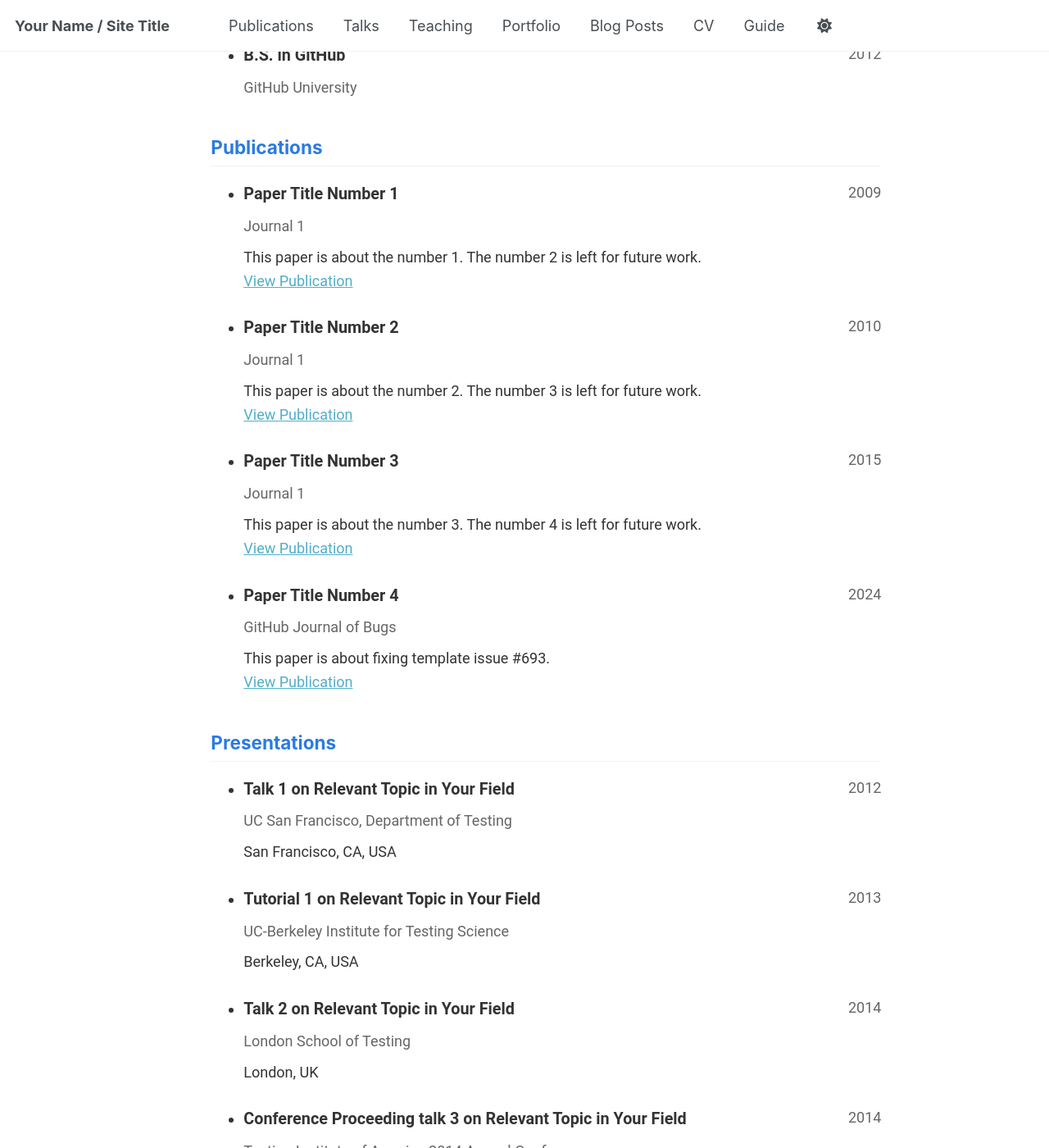
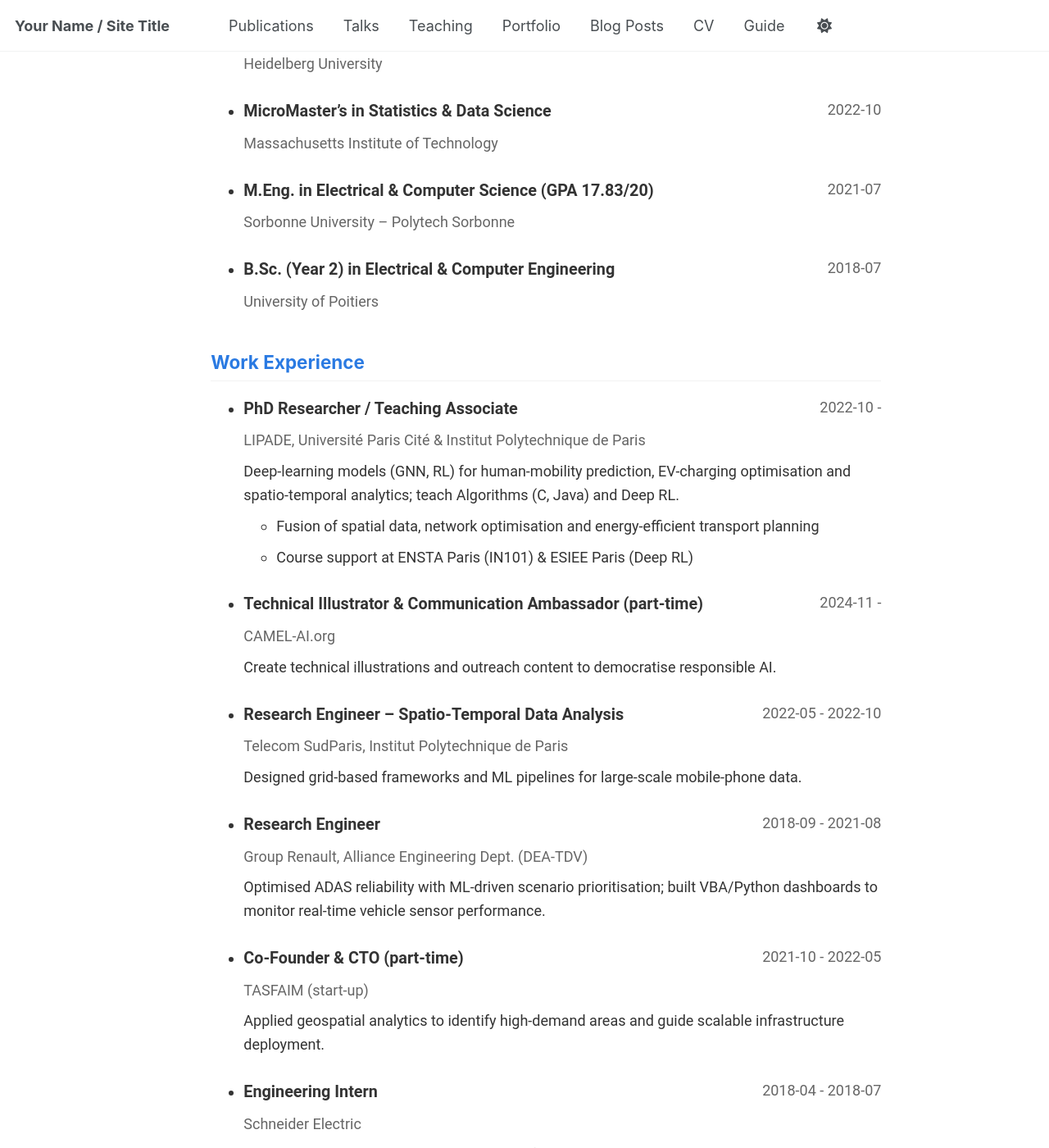
Before and after one commit to MrLIChuan/MrLIChuan.github.io, a Jekyll site: the page built from _pages/cv-json.md, in a window 1280 px wide and 1400 px high, scrolled down 716 px. Shown: the whole window at 82% size. Built offline with Jekyll 4.4.1, drawn with Linux system fonts in a browser that asks for light colours; a script that is not in the unit is left out; some of the changed text lies outside the part shown.

Commit message:
Update cv.json

```diff
--- a/_data/cv.json
+++ b/_data/cv.json
@@ -1,152 +1,221 @@
 {
   "basics": {
-    "name": "Your Sidebar Name",
-    "email": "none@example.org",
-    "phone": "",
-    "website": "https://academicpages.github.io",
-    "summary": "Currently employed at Red Brick University. Short biography for the left-hand sidebar",
+    "name": "Chuan Li",
+    "email": "lichuancotton@gmail.com",
+    "phone": "+33 7 61 47 91 49",
+    "website": "https://mrlichuan.github.io",
+    "summary": "PhD candidate in Computer Science (Sorbonne University & Université Paris Cité) researching large-scale optimisation, human-mobility analytics and geospatial AI; teaching C/C++/Java and deep reinforcement learning.",
     "location": {
-      "address": "",
-      "postalCode": "",
-      "city": "Earth",
-      "countryCode": "US",
-      "region": ""
+      "address": "8 Rue Eric Tabarly",
+      "postalCode": "91300",
+      "city": "Massy",
+      "countryCode": "FR",
+      "region": "Île-de-France"
     },
     "profiles": [
       {
         "network": "Google Scholar",
-        "username": "",
-        "url": "https://scholar.google.com/citations?user=PS_CX0AAAAAJ"
+        "username": "MIaFUvIAAAAJ",
+        "url": "https://scholar.google.fr/citations?user=MIaFUvIAAAAJ"
       },
       {
-        "network": "ORCID",
-        "username": "",
-        "url": "http://orcid.org/yourorcidurl"
+        "network": "LinkedIn",
+        "username": "chuan-li-",
+        "url": "https://www.linkedin.com/in/chuan-li-/"
       },
       {
         "network": "GitHub",
-        "username": "academicpages",
-        "url": "https://github.com/academicpages"
+        "username": "MrLIChuan",
+        "url": "https://github.com/MrLIChuan"
       }
     ]
   },
-  "work": [],
+
+  "work": [
+    {
+      "company": "LIPADE, Université Paris Cité & Institut Polytechnique de Paris",
+      "position": "PhD Researcher / Teaching Associate",
+      "startDate": "2022-10",
+      "endDate": "",
+      "summary": "Deep-learning models (GNN, RL) for human-mobility prediction, EV-charging optimisation and spatio-temporal analytics; teach Algorithms (C, Java) and Deep RL.",
+      "highlights": [
+        "Fusion of spatial data, network optimisation and energy-efficient transport planning",
+        "Course support at ENSTA Paris (IN101) & ESIEE Paris (Deep RL)"
+      ]
+    },
+    {
+      "company": "CAMEL-AI.org",
+      "position": "Technical Illustrator & Communication Ambassador (part-time)",
+      "startDate": "2024-11",
+      "endDate": "",
+      "summary": "Create technical illustrations and outreach content to democratise responsible AI.",
+      "highlights": []
+    },
+    {
+      "company": "Telecom SudParis, Institut Polytechnique de Paris",
+      "position": "Research Engineer – Spatio-Temporal Data Analysis",
+      "startDate": "2022-05",
+      "endDate": "2022-10",
+      "summary": "Designed grid-based frameworks and ML pipelines for large-scale mobile-phone data.",
+      "highlights": []
+    },
+    {
+      "company": "Group Renault, Alliance Engineering Dept. (DEA-TDV)",
+      "position": "Research Engineer",
+      "startDate": "2018-09",
+      "endDate": "2021-08",
+      "summary": "Optimised ADAS reliability with ML-driven scenario prioritisation; built VBA/Python dashboards to monitor real-time vehicle sensor performance.",
+      "highlights": []
+    },
+    {
+      "company": "TASFAIM (start-up)",
+      "position": "Co-Founder & CTO (part-time)",
+      "startDate": "2021-10",
+      "endDate": "2022-05",
+      "summary": "Applied geospatial analytics to identify high-demand areas and guide scalable infrastructure deployment.",
+      "highlights": []
+    },
+    {
+      "company": "Schneider Electric",
+      "position": "Engineering Intern",
+      "startDate": "2018-04",
+      "endDate": "2018-07",
+      "summary": "Designed fingerprint-authentication module for industrial control terminals.",
+      "highlights": []
+    }
+  ],
+
   "education": [
     {
-      "institution": "GitHub University",
-      "area": "Ph.D in Version Control Theory",
+      "institution": "Sorbonne University & Université Paris Cité",
+      "area": "Ph.D. in Computer Science",
       "studyType": "",
-      "startDate": "",
-      "endDate": "2018",
+      "startDate": "2022-10",
+      "endDate": "2025-09",
       "gpa": null,
       "courses": []
     },
     {
-      "institution": "GitHub University",
-      "area": "M.S. in Jekyll",
+      "institution": "Heidelberg University",
+      "area": "Visiting Scholar (4EU+)",
       "studyType": "",
-      "startDate": "",
-      "endDate": "2014",
+      "startDate": "2025-03",
+      "endDate": "2025-10",
       "gpa": null,
       "courses": []
     },
     {
-      "institution": "GitHub University",
-      "area": "B.S. in GitHub",
+      "institution": "Massachusetts Institute of Technology",
+      "area": "MicroMaster’s in Statistics & Data Science",
       "studyType": "",
-      "startDate": "",
-      "endDate": "2012",
+      "startDate": "2021-09",
+      "endDate": "2022-10",
+      "gpa": null,
+      "courses": []
+    },
+    {
+      "institution": "Sorbonne University – Polytech Sorbonne",
+      "area": "M.Eng. in Electrical & Computer Science (GPA 17.83/20)",
+      "studyType": "",
+      "startDate": "2018-09",
+      "endDate": "2021-07",
+      "gpa": null,
+      "courses": []
+    },
+    {
+      "institution": "University of Poitiers",
+      "area": "B.Sc. (Year 2) in Electrical & Computer Engineering",
+      "studyType": "",
+      "startDate": "2016-09",
+      "endDate": "2018-07",
       "gpa": null,
       "courses": []
     }
   ],
-  "skills": [],
-  "languages": [],
-  "interests": [],
+
+  "skills": [
+    {
+      "name": "Programming",
+      "level": "",
+      "keywords": ["Python", "C/C++", "Java", "R", "Scala", "SQL", "MATLAB", "JavaScript", "PHP", "VHDL", "VBA"]
+    },
+    {
+      "name": "ML & Data",
+      "keywords": ["PyTorch", "TensorFlow", "Spark", "GNNs", "Reinforcement Learning", "Geospatial Science", "Data Fusion"]
+    },
+    {
+      "name": "Tools",
+      "keywords": ["QGIS", "CARLA", "SCANeR", "VISIM", "LaTeX", "Git", "Office", "MQTT", "RTOS"]
+    }
+  ],
+
+  "languages": [
+    { "language": "Chinese", "fluency": "native" },
+    { "language": "French",  "fluency": "fluent" },
+    { "language": "English", "fluency": "TOEIC 855" },
+    { "language": "Japanese","fluency": "basic" }
+  ],
+
+  "interests": [
+    { "name": "Ultra-trail running" },
+    { "name": "Marathon" },
+    { "name": "Swimming" },
+    { "name": "Cycling" },
+    { "name": "Photography" }
+  ],
+
   "references": [],
+
   "publications": [
     {
-      "name": "Paper Title Number 1",
-      "publisher": "Journal 1",
-      "releaseDate": "2009-10-01",
-      "website": "http://academicpages.github.io/files/paper1.pdf",
-      "summary": "This paper is about the number 1. The number 2 is left for future work."
+      "name": "Large-Scale Optimisation of Electric-Vehicle Charging Infrastructure",
+      "publisher": "Proc. ACM SIGSPATIAL",
+      "releaseDate": "2024-10-30",
+      "website": "",
+      "summary": "Best Paper Award; oral presentation at SIGSPATIAL 2024."
     },
     {
-      "name": "Paper Title Number 2",
-      "publisher": "Journal 1",
-      "releaseDate": "2010-10-01",
-      "website": "http://academicpages.github.io/files/paper2.pdf",
-      "summary": "This paper is about the number 2. The number 3 is left for future work."
+      "name": "Assessing the Usefulness of Digital Contact Tracing Using Real-World Contact Data",
+      "publisher": "Nature Human Behaviour (under review)",
+      "releaseDate": "",
+      "website": "",
+      "summary": ""
     },
     {
-      "name": "Paper Title Number 3",
-      "publisher": "Journal 1",
-      "releaseDate": "2015-10-01",
-      "website": "http://academicpages.github.io/files/paper3.pdf",
-      "summary": "This paper is about the number 3. The number 4 is left for future work."
-    },
-    {
-      "name": "Paper Title Number 4",
-      "publisher": "GitHub Journal of Bugs",
-      "releaseDate": "2024-02-17",
-      "website": "http://academicpages.github.io/files/paper3.pdf",
-      "summary": "This paper is about fixing template issue #693."
+      "name": "Fine-Grained Urban-Grid Clustering of Mobile-Phone Metadata with Deep Spatio-Temporal Clustering",
+      "publisher": "IEEE IJCNN 2025 (accepted)",
+      "releaseDate": "",
+      "website": "",
+      "summary": ""
     }
   ],
+
   "presentations": [
     {
-      "name": "Talk 1 on Relevant Topic in Your Field",
-      "event": "UC San Francisco, Department of Testing",
-      "date": "2012-03-01",
-      "location": "San Francisco, CA, USA",
+      "name": "Large-Scale Optimisation of EV Charging Infrastructure",
+      "event": "ACM SIGSPATIAL 2024",
+      "date": "2024-11-01",
+      "location": "Atlanta, GA, USA",
+      "description": "Oral presentation, Best Paper Award."
+    }
+  ],
+
+  "teaching": [
+    {
+      "course": "Algorithms (C)",
+      "institution": "ENSTA Paris, IN101",
+      "date": "2023-09-01",
+      "role": "Teaching Associate",
       "description": ""
     },
     {
-      "name": "Tutorial 1 on Relevant Topic in Your Field",
-      "event": "UC-Berkeley Institute for Testing Science",
-      "date": "2013-03-01",
-      "location": "Berkeley, CA, USA",
-      "description": ""
-    },
-    {
-      "name": "Talk 2 on Relevant Topic in Your Field",
-      "event": "London School of Testing",
-      "date": "2014-02-01",
-      "location": "London, UK",
-      "description": ""
-    },
-    {
-      "name": "Conference Proceeding talk 3 on Relevant Topic in Your Field",
-      "event": "Testing Institute of America 2014 Annual Conference",
-      "date": "2014-03-01",
-      "location": "Los Angeles, CA, USA",
+      "course": "Deep Reinforcement Learning",
+      "institution": "ESIEE Paris",
+      "date": "2024-02-01",
+      "role": "Lecturer",
       "description": ""
     }
   ],
-  "teaching": [
-    {
-      "course": "Teaching experience 1",
-      "institution": "University 1, Department",
-      "date": "2014-01-01",
-      "role": "Undergraduate course",
-      "description": ""
-    },
-    {
-      "course": "Teaching experience 2",
-      "institution": "University 1, Department",
-      "date": "2015-01-01",
-      "role": "Workshop",
-      "description": ""
-    }
-  ],
-  "portfolio": [
-    {
-      "name": "Portfolio item number 1",
-      "category": "portfolio",
-      "date": "",
-      "url": "",
-      "description": "Short description of portfolio item number 1<br/><img src='/images/500x300.png'>"
-    }
-  ]
+
+  "portfolio": []
 }
```
